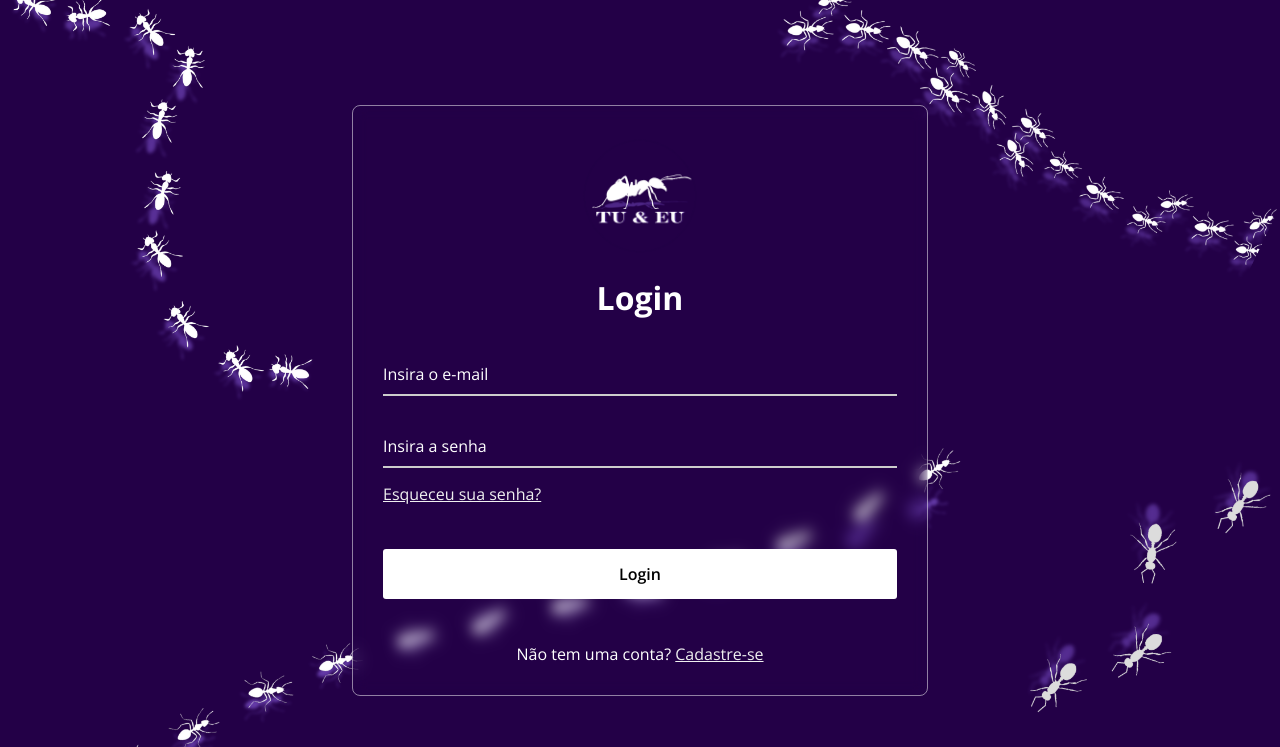
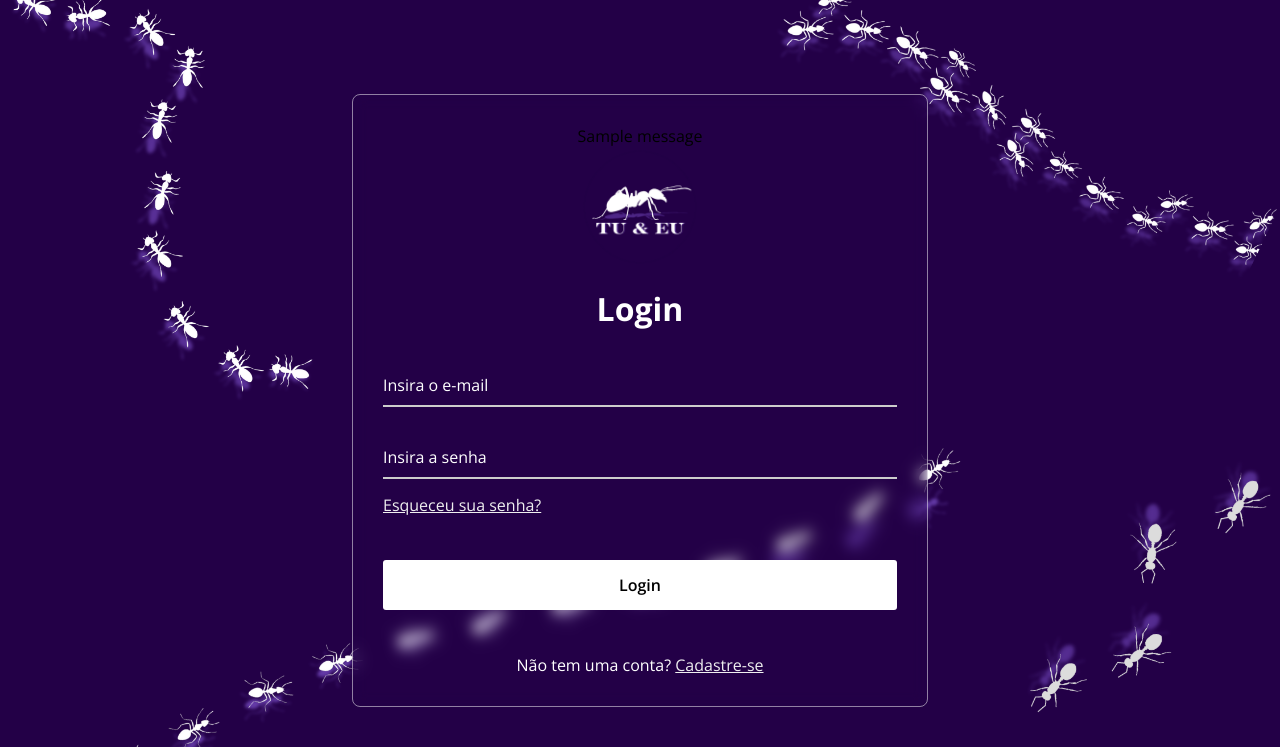
Before and after one commit to clara-cecilia/TueEu, a Flask app: page /login in a window 1280 px wide. Shown: the top 747 px of the page. Run offline with Flask 3, Linux system fonts and the light colour scheme; tables that the repository leaves empty hold one stand-in row (values such as "Sample post"); one stand-in notice (Sample message) is shown.

Commit message:
Update login.html

```diff
--- a/templates/login.html
+++ b/templates/login.html
@@ -9,10 +9,17 @@
 </head>
 
 <body>
-    <div class="container">
-       <!--<div>
-            <a href="{{ url_for('index') }}"><button type="submit" class="inicio__button">Voltar</button></a>
-        </div>-->
+  <div class="container">
+    {% with messages = get_flashed_messages() %}
+      {% if messages %}
+    <div class="flash-messages">
+     {% for message in messages %}
+        <div class="alert">{{ message }}</div>
+     {% endfor %}
+    </div>
+      {% endif %}
+    {% endwith %}
+
         <form action="{{ url_for('logar') }}" method="post">
             <a href="{{ url_for('index') }}" ><img src="/static/img/logotueeu.png" alt="Logo" class="logo"></a>
             <h2>Login</h2>
```
